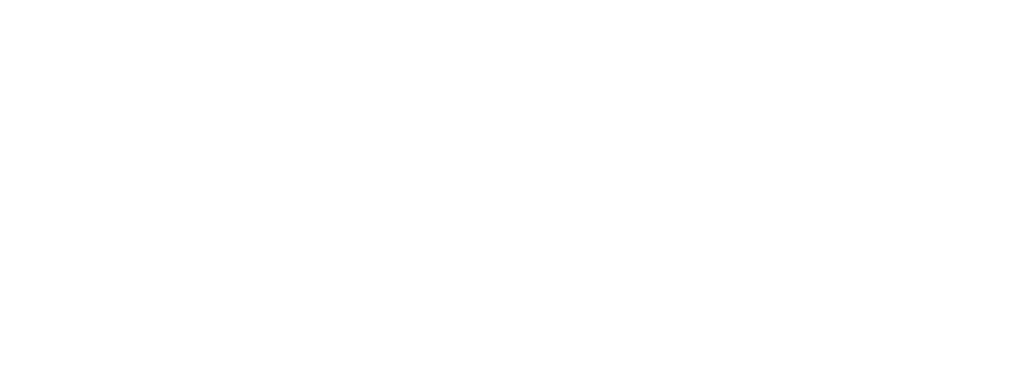
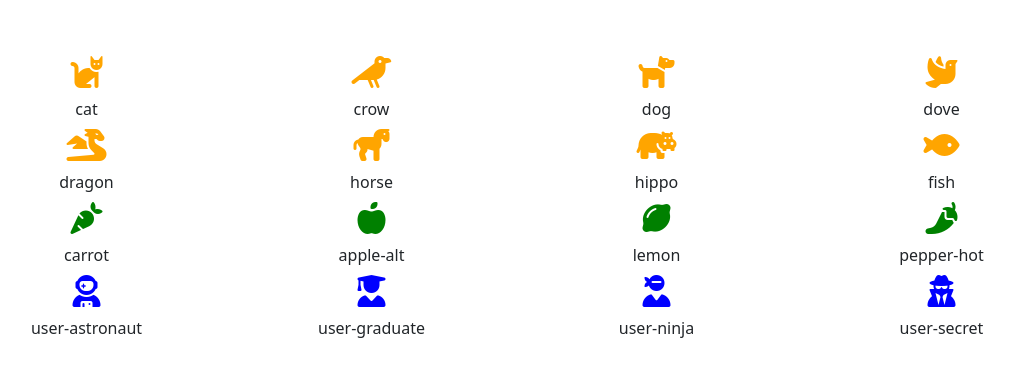
Before and after one commit to AndreaParrini/js-es6-icons, a plain HTML site: page index.html in a window 1280 px wide. Shown: the whole page, without its empty margins (126-1141 px from the left). Drawn offline with nearby package versions, Linux system fonts and the light colour scheme.

Commit message:
add mileston1
add container and row in html
add function to generate icon's box

```diff
--- a/index.html
+++ b/index.html
@@ -1,14 +1,24 @@
 <!DOCTYPE html>
 <html lang="en">
+
 <head>
     <meta charset="UTF-8">
     <meta name="viewport" content="width=device-width, initial-scale=1.0">
     <title>Icons</title>
-    <link rel="stylesheet" href="https://cdnjs.cloudflare.com/ajax/libs/font-awesome/6.5.1/css/all.min.css" integrity="sha512-DTOQO9RWCH3ppGqcWaEA1BIZOC6xxalwEsw9c2QQeAIftl+Vegovlnee1c9QX4TctnWMn13TZye+giMm8e2LwA==" crossorigin="anonymous" referrerpolicy="no-referrer" />
-    <link href="https://cdn.jsdelivr.net/npm/bootstrap@5.3.2/dist/css/bootstrap.min.css" rel="stylesheet" integrity="sha384-T3c6CoIi6uLrA9TneNEoa7RxnatzjcDSCmG1MXxSR1GAsXEV/Dwwykc2MPK8M2HN" crossorigin="anonymous">
+    <link rel="stylesheet" href="https://cdnjs.cloudflare.com/ajax/libs/font-awesome/6.5.1/css/all.min.css"
+        integrity="sha512-DTOQO9RWCH3ppGqcWaEA1BIZOC6xxalwEsw9c2QQeAIftl+Vegovlnee1c9QX4TctnWMn13TZye+giMm8e2LwA=="
+        crossorigin="anonymous" referrerpolicy="no-referrer" />
+    <link href="https://cdn.jsdelivr.net/npm/bootstrap@5.3.2/dist/css/bootstrap.min.css" rel="stylesheet"
+        integrity="sha384-T3c6CoIi6uLrA9TneNEoa7RxnatzjcDSCmG1MXxSR1GAsXEV/Dwwykc2MPK8M2HN" crossorigin="anonymous">
 </head>
+
 <body>
+    <div class="container mt-5">
+        <div class="row row-cols-4 mt-5">
 
+        </div>
+    </div>
     <script src="./script.js"></script>
 </body>
+
 </html>
--- a/script.js
+++ b/script.js
@@ -1 +1,135 @@
-console.log('hi');
+/*
+                Milestone 1
+Partendo dalla struttura dati fornita, visualizzare in pagina un box per ogni icona, in cui è presente il nome dell'icona e l'icona stessa.
+*/
+
+const icons = [
+    {
+        name: 'cat',
+        prefix: 'fa-',
+        type: 'animal',
+        family: 'fas',
+        color: 'orange'
+    },
+    {
+        name: 'crow',
+        prefix: 'fa-',
+        type: 'animal',
+        family: 'fas',
+        color: 'orange'
+    },
+    {
+        name: 'dog',
+        prefix: 'fa-',
+        type: 'animal',
+        family: 'fas',
+        color: 'orange'
+    },
+    {
+        name: 'dove',
+        prefix: 'fa-',
+        type: 'animal',
+        family: 'fas',
+        color: 'orange'
+    },
+    {
+        name: 'dragon',
+        prefix: 'fa-',
+        type: 'animal',
+        family: 'fas',
+        color: 'orange'
+    },
+    {
+        name: 'horse',
+        prefix: 'fa-',
+        type: 'animal',
+        family: 'fas',
+        color: 'orange'
+    },
+    {
+        name: 'hippo',
+        prefix: 'fa-',
+        type: 'animal',
+        family: 'fas',
+        color: 'orange'
+    },
+    {
+        name: 'fish',
+        prefix: 'fa-',
+        type: 'animal',
+        family: 'fas',
+        color: 'orange'
+    },
+    {
+        name: 'carrot',
+        prefix: 'fa-',
+        type: 'vegetable',
+        family: 'fas',
+        color: 'green'
+    },
+    {
+        name: 'apple-alt',
+        prefix: 'fa-',
+        type: 'vegetable',
+        family: 'fas',
+        color: 'green'
+    },
+    {
+        name: 'lemon',
+        prefix: 'fa-',
+        type: 'vegetable',
+        family: 'fas',
+        color: 'green'
+    },
+    {
+        name: 'pepper-hot',
+        prefix: 'fa-',
+        type: 'vegetable',
+        family: 'fas',
+        color: 'green'
+    },
+    {
+        name: 'user-astronaut',
+        prefix: 'fa-',
+        type: 'user',
+        family: 'fas',
+        color: 'blue'
+    },
+    {
+        name: 'user-graduate',
+        prefix: 'fa-',
+        type: 'user',
+        family: 'fas',
+        color: 'blue'
+    },
+    {
+        name: 'user-ninja',
+        prefix: 'fa-',
+        type: 'user',
+        family: 'fas',
+        color: 'blue'
+    },
+    {
+        name: 'user-secret',
+        prefix: 'fa-',
+        type: 'user',
+        family: 'fas',
+        color: 'blue'
+    }
+];
+
+generateIconsBox(icons);
+
+function generateIconsBox(icons){
+    icons.forEach(icon => {
+        const boxMarkup = `
+        <div class="col">
+            <div class="box text-center ${icon.type}">
+                <i class="fa-solid fa-2xl ${icon.prefix}${icon.name} p-4" style="color: ${icon.color};"></i>
+                <span class="d-block">${icon.name}</span>
+            </div>
+        </div>
+        `
+        document.querySelector('.row').insertAdjacentHTML('beforeend', boxMarkup);
+    });
+}
```
